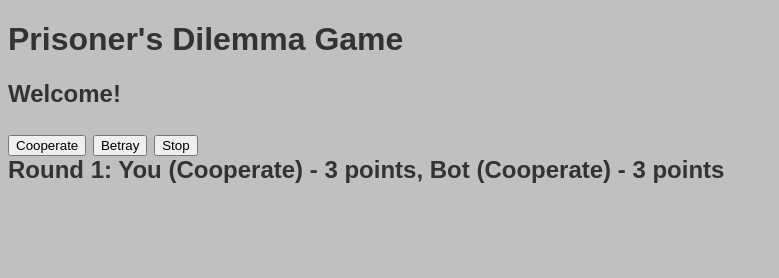
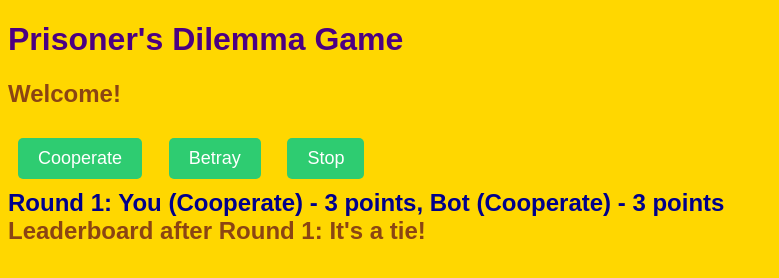
Before and after one commit to AnirudhZalki/NexusMindsatDM, a plain HTML site: page index.htm in a window 1280 px wide. Both pictures are taken after a click on the button "Cooperate". Shown: the whole page, without its empty margins (0-779 px from the left). Drawn offline with Linux system fonts and the light colour scheme.

Commit message:
Update index.htm

```diff
--- a/index.htm
+++ b/index.htm
@@ -3,11 +3,34 @@
 <head>
     <title>Prisoner's Dilemma Game</title>
     <style>
-		   body
-		  {
-            background-color: #C0C0C0;
-            color: #333;
+        body {
+            background-color: #FFD700; /* Golden Yellow */
+            color: #8B4513; /* Brown */
             font-family: Arial, sans-serif;
+        }
+
+        h1 {
+            color: #4B0082; /* Indigo */
+        }
+
+        #results {
+            color: #00008B; /* Dark Blue */
+        }
+
+        button {
+            background-color: #2ecc71;
+            color: #fff;
+            padding: 10px 20px;
+            font-size: 18px;
+            margin: 10px;
+            cursor: pointer;
+            border: none;
+            border-radius: 5px;
+            transition: background-color 0.3s;
+        }
+
+        button:hover {
+            background-color: #27ae60;
         }
     </style>
 </head>
@@ -18,9 +41,11 @@
     <button id="betray-button">Betray</button>
     <button id="stop-button">Stop</button>
     <div id="results"></div>
+    <div id="leaderboard"></div>
 
     <script>
         const resultsDiv = document.getElementById('results');
+        const leaderboardDiv = document.getElementById('leaderboard');
 
         const cooperateButton = document.getElementById('cooperate-button');
         cooperateButton.addEventListener('click', () => {
@@ -74,6 +99,9 @@
 
             // Display the results after each round.
             resultsDiv.innerHTML += `Round ${roundNumber}: You (${player1Choice}) - ${player1Outcome} points, Bot (${player2Choice}) - ${player2Outcome} points<br>`;
+
+            // Display leaderboard after each round.
+            displayLeaderboard();
         }
 
         function stopGame() {
@@ -86,20 +114,31 @@
             displayFinalResults();
         }
 
+        function displayLeaderboard() {
+            leaderboardDiv.innerHTML = `Leaderboard after Round ${roundNumber}: `;
+            if (player1Score > player2Score) {
+                leaderboardDiv.innerHTML += `First Place: You, Second Place: Bot`;
+            } else if (player2Score > player1Score) {
+                leaderboardDiv.innerHTML += `First Place: Bot, Second Place: You`;
+            } else {
+                leaderboardDiv.innerHTML += `It's a tie!`;
+            }
+            leaderboardDiv.innerHTML += `<br>`;
+        }
+
         function displayFinalResults() {
             resultsDiv.innerHTML += `<br>Final Results:<br>Your Score: ${player1Score}<br>Bot's Score: ${player2Score}<br>`;
 
             // Determine the winner
             let winner;
             if (player1Score > player2Score) {
-          winner = 'You';
+                winner = 'to You';
             } else if (player2Score > player1Score) {
                 winner = 'Bot';
             } else {
                 winner = 'It\'s a tie!';
             }
             resultsDiv.innerHTML += `<p>Congratulations! ${winner}!</p>`;
-
         }
     </script>
 </body>
```
Lines whose indentation alone changed are shown as unchanged.
